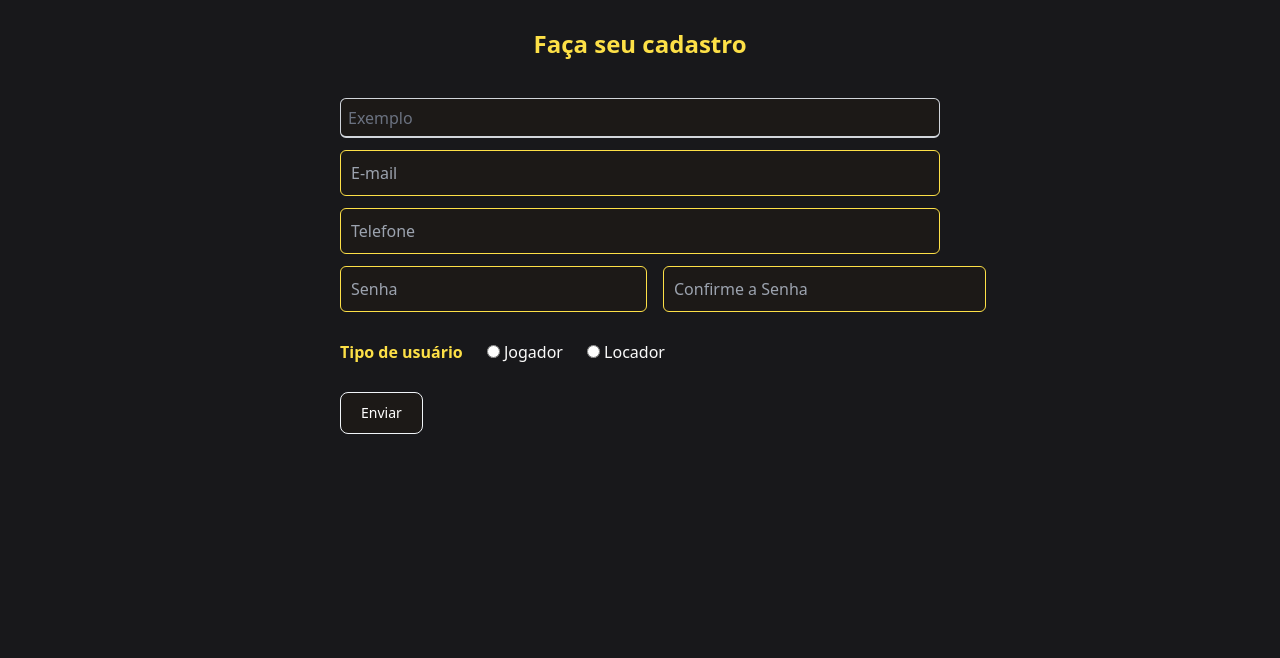
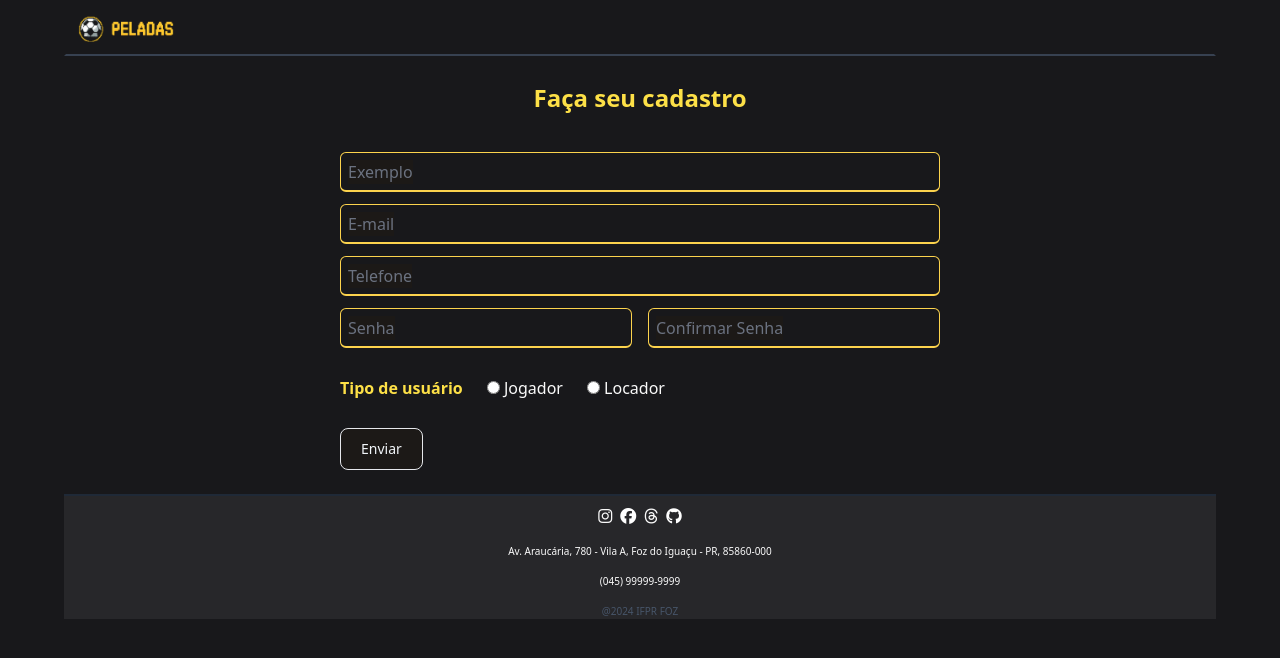
Before and after one commit to Peladas/Peladas, a PHP site: page /cadastro in a window 1280 px wide. Shown: the top 658 px of the page. Run offline with PHP 8.4, Linux system fonts and the light colour scheme; some libraries are stand-ins or nearby versions.

Commit message:
Estilização Header e Footer

```diff
--- a/app/Controllers/LoginController.php
+++ b/app/Controllers/LoginController.php
@@ -8,7 +8,7 @@ class LoginController extends Controller {
     public function register() {
         $args = [];
         if ($this->getMethod() === 'get') {
-            return $this->render('register1');
+            return $this->render('register');
         };
 
         $data = $this->getBody();
--- a/app/Views/home.php
+++ b/app/Views/home.php
@@ -1,6 +1,6 @@
 <div>
     <div class="flex flex-row">
-            <img class="imagem_logo" src="imagens/PELADAS.png">
+            <img class="logo_PNG.png" src="imagens/PELADAS.png">
         <div class="texto-front">
                 <h2 class="pb-6">Locações de quadras desportivas</h2>
                 <h3 class="pb-7 text-2xl">Encontre, Reserve e Jogue!</h3>
--- /dev/null
+++ b/app/Views/include/footer.php
@@ -0,0 +1,15 @@
+<footer class="border-t-2 border-gray-800 mt-6 bg-zinc-800">
+    <div class="m-[12px]">
+        <div class="flex flex-row justify-center">
+            <i class="fa-brands fa-instagram mr-2"></i>
+            <i class="fa-brands fa-facebook mr-2" style="color: #ffffff;"></i>
+            <i class="fa-brands fa-threads mr-2"></i>
+            <i class="fa-brands fa-github" style="color: #ffffff; "></i>
+        </div>
+        <div class="text-center mt-5 text-[10px]">
+            <p> Av. Araucária, 780 - Vila A, Foz do Iguaçu - PR, 85860-000 </p><br>
+            <p> (045) 99999-9999 </p><br>
+            <p class="text-slate-600"> @2024 IFPR FOZ </p>
+        </div>
+    </div>
+</footer>
--- /dev/null
+++ b/app/Views/include/header.php
@@ -0,0 +1,4 @@
+<nav class="border-solid border-2 border-zinc-900 border-b-gray-700 p-3">
+    <!--<p> Teste </p>-->
+    <img class="w-24" src="../imagens/pnh.png">
+</nav>
--- a/app/Views/main.php
+++ b/app/Views/main.php
@@ -5,14 +5,14 @@
     <meta name="viewport" content="width=device-width, initial-scale=1.0">
     <title>Peladas</title>
     <script src="https://cdn.tailwindcss.com"></script>
+    <link rel="stylesheet" href="https://cdnjs.cloudflare.com/ajax/libs/font-awesome/6.5.0/css/all.min.css">
     <script src="js/buttons.js" defer></script>
     <link rel="preconnect" href="https://fonts.googleapis.com">
 
     <style>
 
         body {
-            /* background-color: #1c1917; */
-            /* color: #fafafa; */
+
             padding: 5%;
             padding-top: 0.125rem; /* 2px */
             padding-bottom: 0.125rem; /* 2px */
@@ -46,7 +46,7 @@
 
         input {
 
-            background-color: #1c1917;
+            background-color: #18181b;
             border-radius: 6px;
             border: solid 1px #fde047;
             padding: 10px 10px;
@@ -75,6 +75,7 @@
     </style>
 </head>
 <body class="bg-zinc-900 text-[#fafafa]">
+
     <div class="container">
     <?php (isset($is_logged) && $is_logged) ? include_once __DIR__ . "/layout_logged.php" : include_once __DIR__ . "/layout_guest.php"; ?>
     </div>
--- a/app/Views/register.php
+++ b/app/Views/register.php
@@ -1,34 +1,57 @@
+<?php
+
+    require_once(__DIR__ . "/include/header.php");
+
+?>
+
 <div>
-    <form action="#" method="post">
+    <form action="#" method="post" class="flex flex-col gap-3 w-[600px] mx-auto">
 
         <legend>Faça seu cadastro</legend>
 
-        <div class="flex flex-col gap-2 mb-4">
+        <div class="relative">
+            <input type="text" id="floating-label-input" class="peer w-full h-10 px-2 border-b-2 border-amber-300 placeholder-transparent" placeholder=" "/>
+            <label for="floating-label-input" class="absolute left-2 -top-3 text-gray-500 transition-all duration-200 transform origin-left scale-75 bg-[#1c1917] px-1 peer-placeholder-shown:px-0 peer-placeholder-shown:top-2 peer-placeholder-shown:scale-100">
+                Exemplo
+            </label>
+        </div>
 
-            <input type="email" id="email" name="email" placeholder="E-mail" class="w-2/5" value="<?php echo $data['email'] ?? '' ?>">
+        <div class="relative">
+            <input type="text" id="floating-label-input" class="peer w-full h-10 px-2 border-b-2 border-amber-300 placeholder-transparent " placeholder=" "/>
+            <label for="floating-label-input" class="absolute left-2 -top-3 text-gray-500 transition-all duration-200 transform origin-left scale-75 bg-[#1c1917] px-1 peer-placeholder-shown:px-0 peer-placeholder-shown:top-2 peer-placeholder-shown:scale-100">
+                E-mail
+            </label>
             <?php if (isset($errors['email'])) { ?>
                 <small class="helper-text text-red-600 font-sm"><?php echo $errors['email'] ?></small>
             <?php } ?>
         </div>
-        <div class="flex flex-col gap-2 mb-4">
 
-            <input type="tel" id="phone" name="phone" placeholder="Telefone" required class="w-2/5" value="<?php echo $data['phone'] ?? '' ?>">
+        <div class="relative">
+
+            <input type="text" id="floating-label-input" class="peer w-full h-10 px-2 border-b-2 border-amber-300 placeholder-transparent" placeholder=" "/>
+            <label for="floating-label-input" class="absolute left-2 -top-3 text-gray-500 transition-all duration-200 transform origin-left scale-75 bg-[#1c1917] px-1 peer-placeholder-shown:px-0 peer-placeholder-shown:top-2 peer-placeholder-shown:scale-100">
+                Telefone
+            </label>
             <?php if (isset($errors['phone'])) { ?>
                 <small class="helper-text text-red-600 font-sm"><?php echo $errors['phone'] ?></small>
             <?php } ?>
         </div>
 
-        <div class="flex flex-row">
-            <div class="flex flex-col gap-2 mb-4 mr-4">
+        <div class="flex flex-row w-full gap-4">
+            <div class="relative flex flex-col gap-2 flex-1">
 
-                <input type="password" id="password1" name="password1" placeholder="Senha" required class="pr-16" value="<?php echo $data['password1'] ?? '' ?>">
+            <input type="text" id="floating-label-input" class="peer w-full h-10 px-2 border-b-2 border-amber-300 placeholder-transparent" placeholder=" "/>
+            <label for="floating-label-input" class="absolute left-2 -top-3 text-gray-500 transition-all duration-200 transform origin-left scale-75 bg-[#1c1917] px-1 peer-placeholder-shown:px-0 peer-placeholder-shown:top-2 peer-placeholder-shown:scale-100">
+                Senha </label>
                 <?php if (isset($errors['password1'])) { ?>
                     <small class="helper-text text-red-600 font-sm"><?php echo $errors['password1'] ?></small>
                 <?php } ?>
             </div>
-            <div class="flex flex-col gap-2 mb-4">
+            <div class="relative flex flex-col gap-2 mb-4 flex-1">
 
-                <input type="password" id="password2" name="password2" placeholder="Confirme a Senha" required class="pr-20" value="<?php echo $data['password2'] ?? '' ?>">
+            <input type="text" id="floating-label-input" class="peer w-full h-10 px-2 border-b-2 border-amber-300 placeholder-transparent" placeholder=" "/>
+            <label for="floating-label-input" class="absolute left-2 -top-3 text-gray-500 transition-all duration-200 transform origin-left scale-75 bg-[#1c1917] px-1 peer-placeholder-shown:px-0 peer-placeholder-shown:top-2 peer-placeholder-shown:scale-100">
+                Confirmar Senha </label>
                 <?php if (isset($errors['password2'])) { ?>
                     <small class="helper-text text-red-600 font-sm"><?php echo $errors['password2'] ?></small>
                 <?php } ?>
@@ -46,9 +69,9 @@
             </div>
         </div>
 
-        <div class="hidden w-2/5 mt-6" id="cadastro-jogador">
+        <div class="hidden w-full mt-6" id="cadastro-jogador">
 
-            <div class="flex flex-col gap-2 mb-4">
+            <div class="relative flex flex-col gap-2 mb-4">
 
                 <input type="text" id="jogador-name" name="jogador-name" required placeholder="Nome" value="<?php echo $data['jogador-name'] ?? '' ?>">
                 <?php if (isset($errors['jogador-name'])) { ?>
@@ -78,7 +101,7 @@
             </div>
 
         </div>
-        <div class="hidden w-2/5 mt-6" id="cadastro-locador">
+        <div class="hidden w-full mt-6" id="cadastro-locador">
             <div class="flex flex-col gap-2 mb-4">
 
                 <input type="text" id="locador-name" name="locador-name" required placeholder="Razão Social" value="<?php echo $data['locador-name'] ?? '' ?>">
@@ -103,10 +126,16 @@
 
         </div>
         <div class="mt-4">
-            <button color="black" class="rounded-full border border-slate-100 mr-5 houver:bg-purple-950" type="submit">Enviar</button>
+            <button color="black" class="rounded-full border border-slate- mr-5 houver:bg-color focus:border-blue-400" type="submit">Enviar</button>
         </div>
     </form>
 </div>
+
+<?php
+
+    require_once(__DIR__ . "/include/footer.php");
+
+?>
 
 <script>
     function changeUserType(radio) {
--- a/app/Views/register1.php
+++ /dev/null
@@ -1,160 +0,0 @@
-<div>
-    <form action="#" method="post" class="flex flex-col gap-3 w-[600px] mx-auto">
-
-        <legend>Faça seu cadastro</legend>
-
-        <div class="relative">
-            <input
-                type="text"
-                id="floating-label-input"
-                class="peer w-full h-10 px-2 border-b-2 border-gray-300 placeholder-transparent focus:outline-none focus:border-blue-500"
-                placeholder=" "
-            />
-            <label
-                for="floating-label-input"
-                class="absolute left-2 -top-3 text-gray-500 transition-all duration-200 transform origin-left scale-75 bg-[#1c1917] px-1 peer-placeholder-shown:px-0 peer-placeholder-shown:top-2 peer-placeholder-shown:scale-100"
-            >
-                Exemplo
-            </label>
-        </div>
-
-        <div class="flex flex-col gap-2 w-full">
-
-            <input type="email" id="email" name="email" placeholder="E-mail" class="w-full" value="<?php echo $data['email'] ?? '' ?>">
-            <?php if (isset($errors['email'])) { ?>
-                <small class="helper-text text-red-600 font-sm"><?php echo $errors['email'] ?></small>
-            <?php } ?>
-        </div>
-        <div class="flex flex-col gap-2 w-full">
-
-            <input type="tel" id="phone" name="phone" placeholder="Telefone" required class="w-full" value="<?php echo $data['phone'] ?? '' ?>">
-            <?php if (isset($errors['phone'])) { ?>
-                <small class="helper-text text-red-600 font-sm"><?php echo $errors['phone'] ?></small>
-            <?php } ?>
-        </div>
-
-        <div class="flex flex-row w-full gap-4">
-            <div class="flex flex-col gap-2 flex-1">
-
-                <input type="password" id="password1" name="password1" placeholder="Senha" required class="pr-16" value="<?php echo $data['password1'] ?? '' ?>">
-                <?php if (isset($errors['password1'])) { ?>
-                    <small class="helper-text text-red-600 font-sm"><?php echo $errors['password1'] ?></small>
-                <?php } ?>
-            </div>
-            <div class="flex flex-col gap-2 mb-4 flex-1">
-
-                <input type="password" id="password2" name="password2" placeholder="Confirme a Senha" required class="pr-20" value="<?php echo $data['password2'] ?? '' ?>">
-                <?php if (isset($errors['password2'])) { ?>
-                    <small class="helper-text text-red-600 font-sm"><?php echo $errors['password2'] ?></small>
-                <?php } ?>
-
-            </div>
-        </div>
-
-        <div class="flex items-center gap-6">
-            <label class="text-yellow-300 text-base font-semibold" user_type">Tipo de usuário</label>
-            <div>
-                <input type="radio" name="user_type" value="jogador" class="accent-purple-950" onclick="changeUserType(this)"> Jogador
-            </div>
-            <div>
-                <input type="radio" name="user_type" value="locador" class="accent-purple-950" onclick="changeUserType(this)"> Locador
-            </div>
-        </div>
-
-        <div class="hidden w-full mt-6" id="cadastro-jogador">
-
-            <div class="flex flex-col gap-2 mb-4">
-
-                <input type="text" id="jogador-name" name="jogador-name" required placeholder="Nome" value="<?php echo $data['jogador-name'] ?? '' ?>">
-                <?php if (isset($errors['jogador-name'])) { ?>
-                    <small class="helper-text text-red-600 font-sm"><?php echo $errors['jogador-name'] ?></small>
-                <?php } ?>
-            </div>
-            <div class="flex flex-col gap-2 mb-4">
-
-                <input type="text" id="jogador-alias" name="jogador-alias" required placeholder="Apelido" value="<?php echo $data['jogador-alias'] ?? '' ?>">
-                <?php if (isset($errors['jogador-alias'])) { ?>
-                    <small class="helper-text text-red-600 font-sm"><?php echo $errors['jogador-alias'] ?></small>
-                <?php } ?>
-            </div>
-            <div class="flex flex-col gap-2 mb-4">
-
-                <input type="text" id="cpf" name="cpf" required placeholder="CPF" value="<?php echo $data['cpf'] ?? '' ?>">
-                <?php if (isset($errors['cpf'])) { ?>
-                    <small class="helper-text text-red-600 font-sm"><?php echo $errors['cpf'] ?></small>
-                <?php } ?>
-            </div>
-            <div class="flex flex-col gap-2 mb-4">
-
-                <input type="date" id="birthday" name="birthday" required placeholder="Data" value="<?php echo $data['birthday'] ?? '' ?>">
-                <?php if (isset($errors['birthday'])) { ?>
-                    <small class="helper-text text-red-600 font-sm"><?php echo $errors['birthday'] ?></small>
-                <?php } ?>
-            </div>
-
-        </div>
-        <div class="hidden w-full mt-6" id="cadastro-locador">
-            <div class="flex flex-col gap-2 mb-4">
-
-                <input type="text" id="locador-name" name="locador-name" required placeholder="Razão Social" value="<?php echo $data['locador-name'] ?? '' ?>">
-                <?php if (isset($errors['locador-name'])) { ?>
-                    <small class="helper-text text-red-600 font-sm"><?php echo $errors['locador-name'] ?></small>
-                <?php } ?>
-            </div>
-            <div class="flex flex-col gap-2 mb-4">
-
-                <input type="text" id="locador-alias" name="locador-alias" required placeholder="Nome Fantasia" value="<?php echo $data['locador-alias'] ?? '' ?>">
-                <?php if (isset($errors['locador-alias'])) { ?>
-                    <small class="helper-text text-red-600 font-sm"><?php echo $errors['locador-alias'] ?></small>
-                <?php } ?>
-            </div>
-            <div class="flex flex-col gap-2 mb-4">
-
-                <input type="text" id="cnpj" name="cnpj" required placeholder="CNPJ" value="<?php echo $data['cnpj'] ?? '' ?>">
-                <?php if (isset($errors['cnpj'])) { ?>
-                    <small class="helper-text text-red-600 font-sm"><?php echo $errors['cnpj'] ?></small>
-                <?php } ?>
-            </div>
-
-        </div>
-        <div class="mt-4">
-            <button color="black" class="rounded-full border border-slate-100 mr-5 houver:bg-purple-950" type="submit">Enviar</button>
-        </div>
-    </form>
-</div>
-
-<script>
-    function changeUserType(radio) {
-        const divJogador = document.getElementById('cadastro-jogador');
-        const divLocador = document.getElementById('cadastro-locador');
-        const jogadorName = document.getElementById('jogador-name');
-        const jogadorAlias = document.getElementById('jogador-alias');
-        const cpf = document.getElementById('cpf');
-        const birthday = document.getElementById('birthday');
-        const locadorName = document.getElementById('locador-name');
-        const locadorAlias = document.getElementById('locador-alias');
-        const cnpj = document.getElementById('cnpj');
-        if (radio.checked && radio.value === 'jogador') {
-            divLocador.classList.add('hidden');
-            divJogador.classList.remove('hidden');
-            jogadorName.required = true;
-            jogadorAlias.required = true;
-            cpf.required = true;
-            birthday.required = true;
-            locadorName.required = false;
-            locadorAlias.required = false;
-            cnpj.required = false;
-        } else {
-            divJogador.classList.add('hidden');
-            divLocador.classList.remove('hidden');
-            jogadorName.required = false;
-            jogadorAlias.required = false;
-            cpf.required = false;
-            birthday.required = false;
-            locadorName.required = true;
-            locadorAlias.required = true;
-            cnpj.required = true;
-
-        }
-    }
-</script>
--- a/public/js/buttons.js
+++ b/public/js/buttons.js
@@ -76,19 +76,17 @@ function getButtonColors(color = null) {
     ],
 
     black: [
-      "text-white",
-      "bg-stone-900",
-      "hover:bg-purple-950",
-      "focus:bg-stone-900",
-      "dark:bg-stone-900",
-      "dark:hover:bg-purple-950",
-      "dark:focus:bg-purple-950",
-      "transform",
-      "hover:scale-105",
-      "hover:shadow-lg",
-    ],
-
-//"bg-purple-950"//
+      "text-slate-100",
+      "bg-stone-900", // Cor de fundo padrão
+      "hover:bg-stone-950", // Cor de fundo ao passar o mouse
+      "focus:bg-stone-950", // Cor de fundo ao focar
+      "dark:bg-stone-900", // Cor de fundo no modo escuro
+      "dark:hover:bg-zinc-950", // Cor de fundo no modo escuro ao passar o mouse
+      "dark:focus:bg-stone-950", // Cor de fundo no modo escuro ao focar
+      "transform", // Habilita transformações
+      "hover:scale-105", // Aumenta o tamanho em 5% ao passar o mouse
+      "hover:shadow-lg", // Adiciona uma sombra ao passar o mouse
+  ],
 
   };
 
```
Also changed, not shown: public/imagens/logo_PNG.png (added), public/imagens/pnh.png (added).
